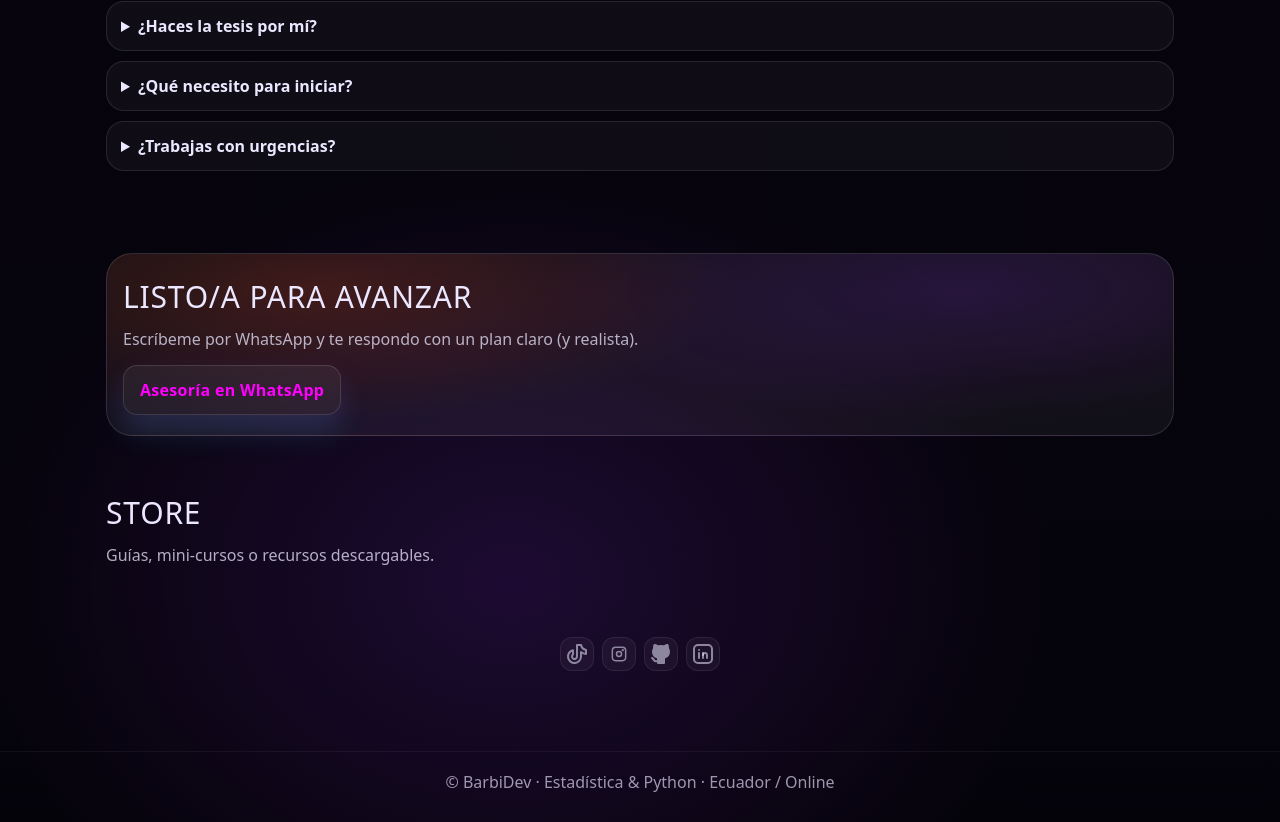
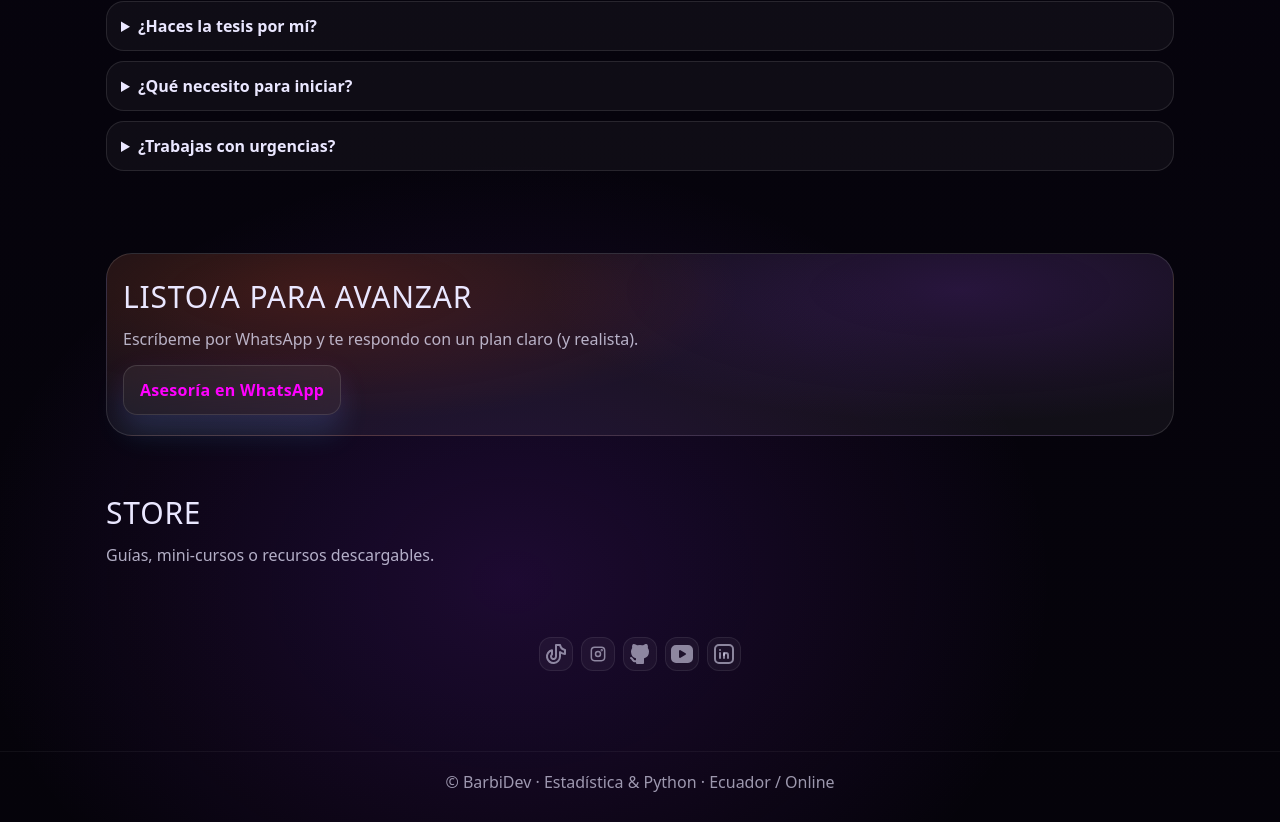
Before and after one commit to barbi-dev/BarbiDev, a Next.js app: page / in a window 1280 px wide. Shown: the part 1579-2401 px from the top of the page. Built offline with nearby package versions, Linux system fonts and the light colour scheme.

Commit message:
updated social icons

```diff
--- a/components/Landing.tsx
+++ b/components/Landing.tsx
@@ -427,8 +427,7 @@ useEffect(() => {
         </section>
         <section className={styles.section}>
             <SocialIcons />
-
-          </section>
+        </section>
       </main>
       {modal && (
         <div className={styles.modalOverlay} onClick={() => setModal(null)}>
--- a/components/SocialIcons.tsx
+++ b/components/SocialIcons.tsx
@@ -6,7 +6,7 @@ export default function SocialIcons() {
       {/* TikTok */}
       <a
         className={styles.iconLink}
-        href="https://www.tiktok.com/@barbi_dev"
+        href="https://www.tiktok.com/@barbi.talk"
         target="_blank"
         rel="noreferrer"
         aria-label="TikTok"
@@ -51,6 +51,28 @@ export default function SocialIcons() {
         <svg xmlns="http://www.w3.org/2000/svg" width="24" height="24" viewBox="0 0 24 24" fill="currentColor" className="icon icon-tabler icons-tabler-filled icon-tabler-brand-github"><path stroke="none" d="M0 0h24v24H0z" fill="none"/><path d="M5.315 2.1c.791 -.113 1.9 .145 3.333 .966l.272 .161l.16 .1l.397 -.083a13.3 13.3 0 0 1 4.59 -.08l.456 .08l.396 .083l.161 -.1c1.385 -.84 2.487 -1.17 3.322 -1.148l.164 .008l.147 .017l.076 .014l.05 .011l.144 .047a1 1 0 0 1 .53 .514a5.2 5.2 0 0 1 .397 2.91l-.047 .267l-.046 .196l.123 .163c.574 .795 .93 1.728 1.03 2.707l.023 .295l.007 .272c0 3.855 -1.659 5.883 -4.644 6.68l-.245 .061l-.132 .029l.014 .161l.008 .157l.004 .365l-.002 .213l-.003 3.834a1 1 0 0 1 -.883 .993l-.117 .007h-6a1 1 0 0 1 -.993 -.883l-.007 -.117v-.734c-1.818 .26 -3.03 -.424 -4.11 -1.878l-.535 -.766c-.28 -.396 -.455 -.579 -.589 -.644l-.048 -.019a1 1 0 0 1 .564 -1.918c.642 .188 1.074 .568 1.57 1.239l.538 .769c.76 1.079 1.36 1.459 2.609 1.191l.001 -.678l-.018 -.168a5.03 5.03 0 0 1 -.021 -.824l.017 -.185l.019 -.12l-.108 -.024c-2.976 -.71 -4.703 -2.573 -4.875 -6.139l-.01 -.31l-.004 -.292a5.6 5.6 0 0 1 .908 -3.051l.152 -.222l.122 -.163l-.045 -.196a5.2 5.2 0 0 1 .145 -2.642l.1 -.282l.106 -.253a1 1 0 0 1 .529 -.514l.144 -.047l.154 -.03z" /></svg>
       </a>
 
+      {/* Youtube*/}
+      <a
+        className={styles.iconLink}
+        href="https://www.youtube.com/@barbi-dev"
+        target="_blank"
+        rel="noreferrer"
+        aria-label="YouTube"
+      >
+
+        <svg
+          xmlns="http://www.w3.org/2000/svg"
+          width="24"
+          height="24"
+          viewBox="0 0 24 24"
+          fill="currentColor"
+        >
+          <path d="M18 3a5 5 0 0 1 5 5v8a5 5 0 0 1 -5 5h-12a5 5 0 0 1 -5 -5v-8a5 5 0 0 1 5 -5zm-9 6v6a1 1 0 0 0 1.514 .857l5 -3a1 1 0 0 0 0 -1.714l-5 -3a1 1 0 0 0 -1.514 .857z" />
+        </svg>
+
+
+      </a>
+
       {/* LinkedIn */}
       <a
         className={styles.iconLink}
--- a/pages/projects.tsx
+++ b/pages/projects.tsx
@@ -1,4 +1,5 @@
 import Head from "next/head";
+import SocialIcons from "../components/SocialIcons";
 
 type SimItem = {
   slug: string;
@@ -20,6 +21,16 @@ const SIMS: SimItem[] = [
     preview: "/visualizer/BrownianMotion.png",
     previewHover: "/visualizer/BrownianMotionTail.gif",
     tags: ["Ciencia con Huella","Física", "Estocástico"],
+
+  },
+  {
+    slug: "DoublePendulum",
+    title: "Péndulo Doble",
+    subtitle: "Divergencia en trayectorias de dos péndulos",
+    href: "/DoublePendulum/index.html",
+    preview: "/visualizer/double_pendulum.png",
+    previewHover: "/visualizer/two_pendulum_.gif",
+    tags: ["Caos", "Física", "Simulación"],
     status: "new",
   },
   // En el futuro: solo agregas aquí más simulaciones
@@ -107,6 +118,14 @@ export default function Projects() {
           </div>
         </section>
 
+        <section className="section1">
+          <SocialIcons />
+        </section>
+
+        <footer className="footer">
+        <span>© BarbiDev · Estadística & Python · Ecuador / Online</span>
+        </footer>
+
         <style jsx>{`
           .page { min-height: 100vh; }
           .bg {
@@ -123,6 +142,8 @@ export default function Projects() {
             margin: 0 auto;
             padding: 30px 40px 60px;
           }
+          .section1{
+            padding:54px 0 0; }
           .top {
             display: flex;
             justify-content: space-between;
@@ -142,6 +163,13 @@ export default function Projects() {
             line-height: 1.08;
             color: rgba(255,255,255,0.95);
           }
+          .footer{
+            padding:18px 16px 28px;
+            text-align:center;
+            opacity:.65;
+            border-top:1px solid rgba(255,255,255,.08);
+          }
+
           .sub {
             margin: 0;
             max-width: 640px;
--- a/public/BrownianMotion/index.html
+++ b/public/BrownianMotion/index.html
@@ -15,6 +15,10 @@
             <p class="sub">
             Random walk con traza acumulativa de partícula fluorescente.
             </p>
+        </div>
+        <div class="topActions">
+          <a class="btn btnGhost" href="/projects">Volver</a>
+          <a class="btn btnGhost" href="https://github.com/barbi-dev" target="_blank" rel="noreferrer">GitHub</a>
         </div>
     </header>
 
```
Also changed, not shown: public/BrownianMotion/styles.css (+12 -1 lines).
